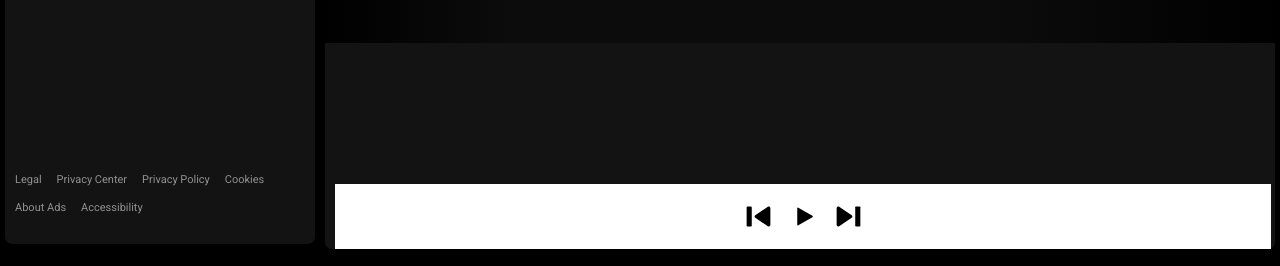
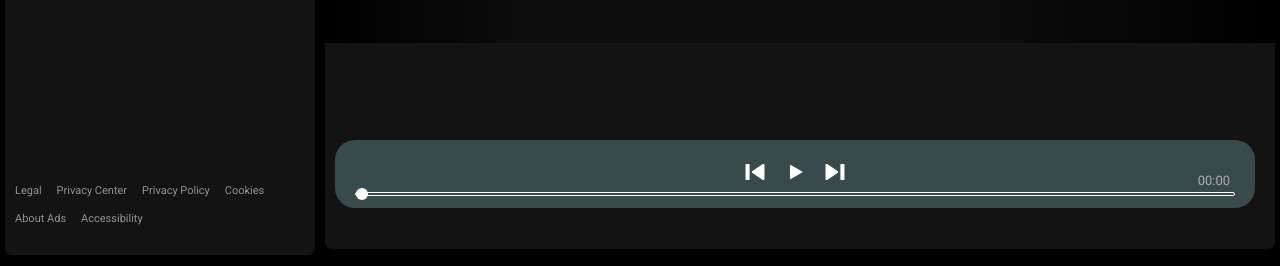
Before and after one commit to 1MnPat/Spotify-Clone, a plain HTML site: page index.html in a window 1280 px wide. Shown: the part 562-828 px from the top of the page. Drawn offline with Linux system fonts and the light colour scheme; no server answers.

Commit message:
Updated files a bit

```diff
--- a/index.html
+++ b/index.html
@@ -156,7 +156,10 @@
                         <img src="images/next.svg" class="songBtn" alt="">
                     </div>
                     <div class="songTime">
-
+                        00:00
+                    </div>
+                    <div class="seekbar">
+                        <div class="circle"></div>
                     </div>
                 </div>
             </div>
--- a/script.js
+++ b/script.js
@@ -38,13 +38,6 @@ async function main() {
     }
 
 
-    // play the first song
-    var audio = new Audio(songs[0])
-    // audio.play();
-    audio.addEventListener("loadeddata", () => {
-        let duration = audio.duration;
-        console.log(audio.duration, audio.currentSrc, audio.currentTime);
-    });
 
 }
 
--- a/styles/style.css
+++ b/styles/style.css
@@ -219,16 +219,23 @@ body {
   background-color: rgb(243, 243, 243);
 }
 .playbar{
-  position: absolute;
-  bottom: 0;
-  background-color: rgb(255, 255, 255);
+  position: fixed;
+  bottom: 30px;
+  background-color: rgb(198, 181, 181);
   width: 70vw;
   margin: 0 10px;
-  padding: 20px;
-  max-height: 70px;
+  padding: 12px;
+  /* max-height: 50px; */
+  filter: invert(1);
+  border-radius: 20px;
+  display: flex;
+  flex-direction: column;
+  gap: 10px;
+  align-items: center;
 }
+
 .songBtn{
-  width: 25px;
+  width: 20px;
   /* background-color: white; */
   /* border-radius: 50%; */
   /* padding: 10px; */
@@ -243,6 +250,7 @@ body {
   height: 560px;
   overflow: auto;
   margin: 10px 0;
+  margin-bottom: 40px;
 }
 .songList ul{
   padding: 0 10px;
@@ -282,3 +290,26 @@ body {
   width: 64px;
   padding: 12px ;
 }
+.seekbar{
+  border-radius: 5px;
+  border:1px solid #000000;
+  width: 98%;
+  height: 2px;
+}
+
+.circle{
+  position: absolute;
+  bottom: 8px;
+  /* left: 0; */
+  height: 12px;
+  width: 12px;
+  border-radius: 13px;
+  background-color: #000000;
+}
+.songTime{
+  font-size: 13px;
+  position: absolute;
+  right: 25px;
+  bottom: 20px;
+  color: #555555;
+}
```
